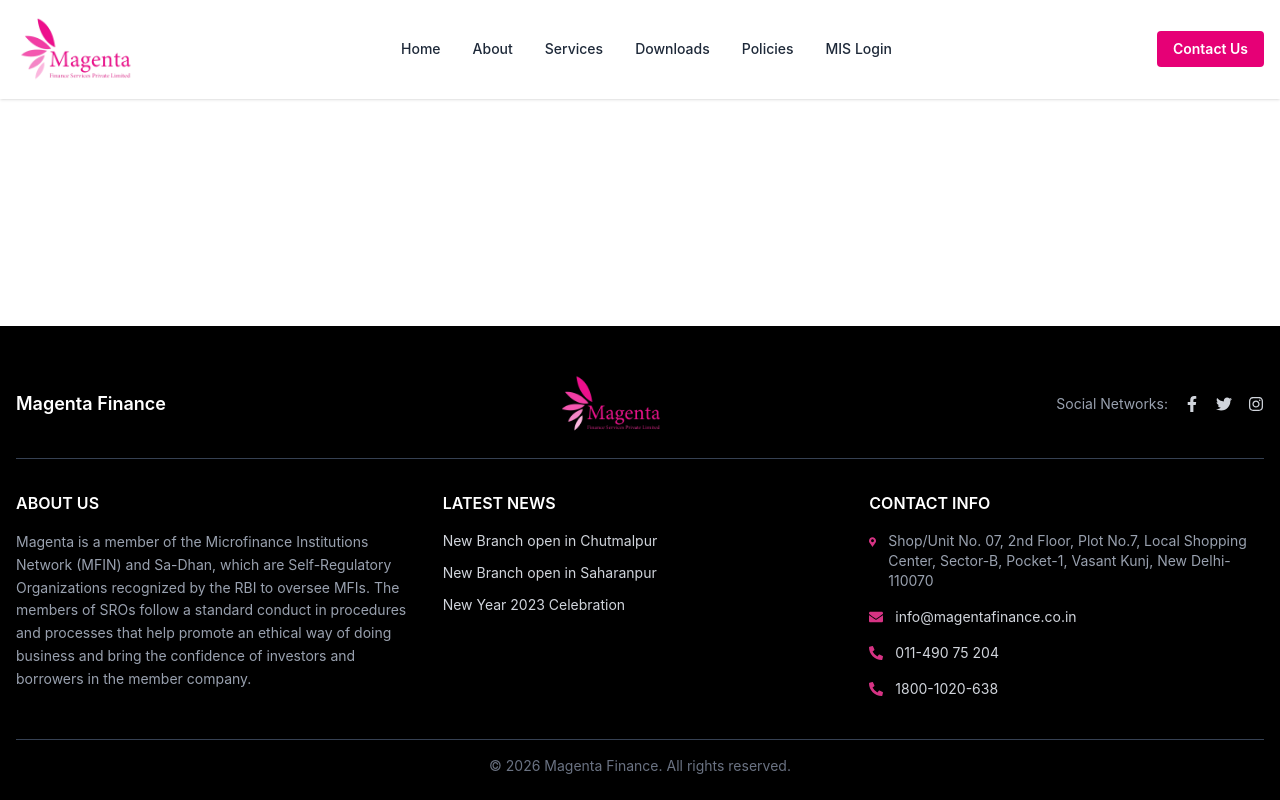
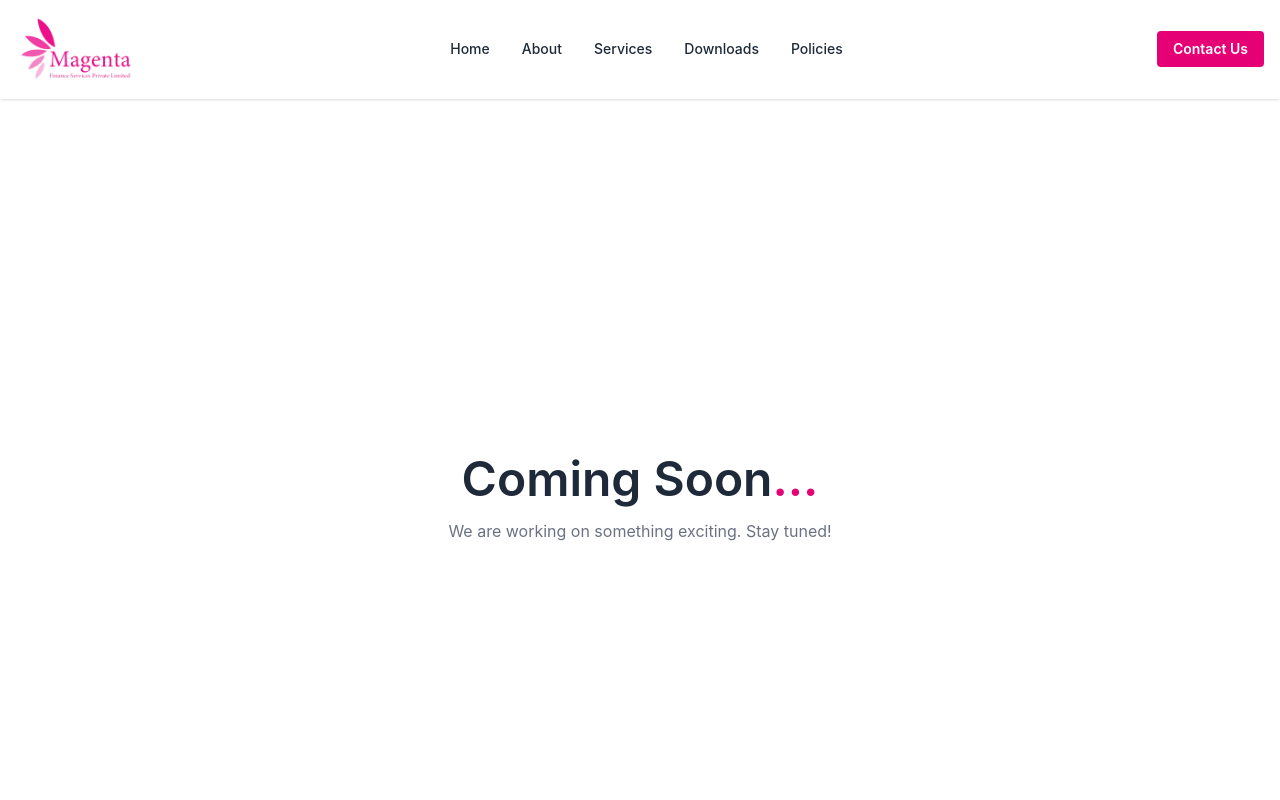
Before and after one commit to singhDigvij/magenta, a React (Vite) app in the folder MAGENTA-FRONTEND/: page /downloads in a window 1280 px wide. Shown: the top 800 px of the page. Built offline with nearby package versions, Linux system fonts and the light colour scheme; no server answers.

Commit message:
change 3 07-04-2026

```diff
--- a/MAGENTA-FRONTEND/src/App.jsx
+++ b/MAGENTA-FRONTEND/src/App.jsx
@@ -12,6 +12,10 @@ import { Home } from "./pages/Home.jsx";
 import { About } from "./pages/About.jsx";
 import { Products } from "./pages/Products.jsx";
 import { BusinessModel } from "./pages/BusinessModel.jsx";
+import { Gallery } from "./pages/Gallery.jsx";
+import { Services } from "./pages/Services.jsx";
+import { Downloads } from "./pages/Downloads.jsx";
+import { Policies } from "./pages/Policies.jsx";
 // import { Operation } from "./pages/Operation.jsx";
 
 // import { Services } from "./pages/Services.jsx";
@@ -43,6 +47,10 @@ function App() {
             <Route path="/about" element={<About />} />
             <Route path="/products" element={<Products />} />
             <Route path="/businessmodel" element={<BusinessModel />} />
+            <Route path="/gallery" element={<Gallery />} />
+            <Route path="/services" element={<Services />} />
+            <Route path="/downloads" element={<Downloads />} />
+            <Route path="/policies" element={<Policies />} />
             {/* <Route path="/operations" element={<Operation />} /> */}
           </Routes>
         </div>
--- a/MAGENTA-FRONTEND/src/components/AboutSection.jsx
+++ b/MAGENTA-FRONTEND/src/components/AboutSection.jsx
@@ -19,10 +19,12 @@ const steps = [
     description:
       "To make half a million poor families, who are out of the normal banking system in rural and semi-urban areas in India, financially independent",
   },
-  {
-    id: "04",
-    title: "Commitment.",
-    description: `Our Commitment to Financial Inclusion
+];
+
+const commitment = {
+  id: "04",
+  title: "Commitment.",
+  description: `Our Commitment to Financial Inclusion
 
 • Increase Outreach: The company aims to increase its outreach to reach more underserved communities and individuals. This goal may involve expanding its branch network, leveraging technology to reach remote areas, and developing partnerships with other organizations to extend its services.
 
@@ -37,8 +39,7 @@ const steps = [
 • Foster Social Impact: The company fosters social impact by promoting entrepreneurship, creating self-employment opportunities, and supporting small businesses. This may involve providing financial education and training, mentoring entrepreneurs, and facilitating access to markets.
 
 • Meet Regulatory Compliance: The company meets regulatory compliance requirements to ensure its operations are conducted within legal and ethical frameworks. This may involve maintaining accurate and transparent financial records, adhering to regulatory guidelines, and implementing effective compliance monitoring mechanisms.`,
-  },
-];
+};
 
 const AboutSection = () => {
   return (
@@ -94,8 +95,8 @@ const AboutSection = () => {
           </div>
         </div>
 
-        {/* Steps */}
-        <div className="grid md:grid-cols-2 lg:grid-cols-4 gap-8">
+        {/* Steps (01–03) */}
+        <div className="grid md:grid-cols-3 gap-8 mb-16">
           {steps.map((step) => (
             <div
               key={step.id}
@@ -105,20 +106,41 @@ const AboutSection = () => {
               data-aos-duration="1000"
               data-aos-offset="200"
             >
-              {/* Number */}
               <h2 className="text-4xl lg:text-5xl font-bold text-pink-600">
                 {step.id}.
               </h2>
 
-              {/* Content */}
               <div>
                 <h6 className="text-lg font-semibold mb-2">{step.title}</h6>
-                <p className="text-gray-600 text-md leading-relaxed whitespace-pre-line">
+                <p className="text-gray-600 text-md leading-relaxed">
                   {step.description}
                 </p>
               </div>
             </div>
           ))}
+        </div>
+
+        {/* Commitment (04 - FULL WIDTH) */}
+        <div className="grid md:grid-cols-3">
+          <div
+            className="md:col-span-3 flex gap-4 items-start"
+            data-aos="zoom-in"
+            data-aos-delay="200"
+            data-aos-duration="1000"
+            data-aos-offset="200"
+          >
+            <h2 className="text-4xl lg:text-5xl font-bold text-pink-600">
+              {commitment.id}.
+            </h2>
+
+            <div>
+              <h6 className="text-lg font-semibold mb-2">{commitment.title}</h6>
+
+              <p className="text-gray-600 text-md leading-relaxed whitespace-pre-line">
+                {commitment.description}
+              </p>
+            </div>
+          </div>
         </div>
       </div>
     </section>
--- a/MAGENTA-FRONTEND/src/components/Header.jsx
+++ b/MAGENTA-FRONTEND/src/components/Header.jsx
@@ -63,9 +63,9 @@ const Header = () => {
             </Link>
 
             {/* MIS Login */}
-            <a href="#" className="hover:text-pink-600">
+            {/* <a href="#" className="hover:text-pink-600">
               MIS Login
-            </a>
+            </a> */}
           </nav>
 
           {/* Right Side */}
@@ -73,7 +73,7 @@ const Header = () => {
             {/* Contact Button */}
             <button
               onClick={() => setIsContactOpen(true)}
-              className="bg-pink-600 hover:bg-pink-700 text-white px-4 py-2 text-sm font-semibold rounded transition"
+              className="bg-pink-600 hover:bg-pink-700 cursor-pointer text-white px-4 py-2 text-sm font-semibold rounded transition"
             >
               Contact Us
             </button>
@@ -153,13 +153,13 @@ const Header = () => {
             Policies
           </Link>
 
-          <a
+          {/* <a
             href="#"
             className="block hover:text-pink-600"
             onClick={() => setMenuOpen(false)}
           >
             MIS Login
-          </a>
+          </a> */}
         </div>
       )}
 
--- /dev/null
+++ b/MAGENTA-FRONTEND/src/pages/Downloads.jsx
@@ -0,0 +1,18 @@
+const Downloads = () => {
+  return (
+    <section className="min-h-screen flex flex-col items-center justify-center bg-white text-center px-4">
+
+      <h1 className="text-3xl md:text-5xl font-semibold text-gray-800 mb-4">
+        Coming Soon
+        <span className="text-pink-600">...</span>
+      </h1>
+
+      <p className="text-gray-500 text-sm md:text-base max-w-md">
+        We are working on something exciting. Stay tuned!
+      </p>
+
+    </section>
+  );
+};
+
+export { Downloads };
--- /dev/null
+++ b/MAGENTA-FRONTEND/src/pages/Gallery.jsx
@@ -0,0 +1,18 @@
+const Gallery = () => {
+  return (
+    <section className="min-h-screen flex flex-col items-center justify-center bg-white text-center px-4">
+
+      <h1 className="text-3xl md:text-5xl font-semibold text-gray-800 mb-4">
+        Coming Soon
+        <span className="text-pink-600">...</span>
+      </h1>
+
+      <p className="text-gray-500 text-sm md:text-base max-w-md">
+        We are working on something exciting. Stay tuned!
+      </p>
+
+    </section>
+  );
+};
+
+export { Gallery };
--- /dev/null
+++ b/MAGENTA-FRONTEND/src/pages/Policies.jsx
@@ -0,0 +1,18 @@
+const Policies = () => {
+  return (
+    <section className="min-h-screen flex flex-col items-center justify-center bg-white text-center px-4">
+
+      <h1 className="text-3xl md:text-5xl font-semibold text-gray-800 mb-4">
+        Coming Soon
+        <span className="text-pink-600">...</span>
+      </h1>
+
+      <p className="text-gray-500 text-sm md:text-base max-w-md">
+        We are working on something exciting. Stay tuned!
+      </p>
+
+    </section>
+  );
+};
+
+export { Policies };
--- /dev/null
+++ b/MAGENTA-FRONTEND/src/pages/Services.jsx
@@ -0,0 +1,18 @@
+const Services = () => {
+  return (
+    <section className="min-h-screen flex flex-col items-center justify-center bg-white text-center px-4">
+
+      <h1 className="text-3xl md:text-5xl font-semibold text-gray-800 mb-4">
+        Coming Soon
+        <span className="text-pink-600">...</span>
+      </h1>
+
+      <p className="text-gray-500 text-sm md:text-base max-w-md">
+        We are working on something exciting. Stay tuned!
+      </p>
+
+    </section>
+  );
+};
+
+export { Services };
```
